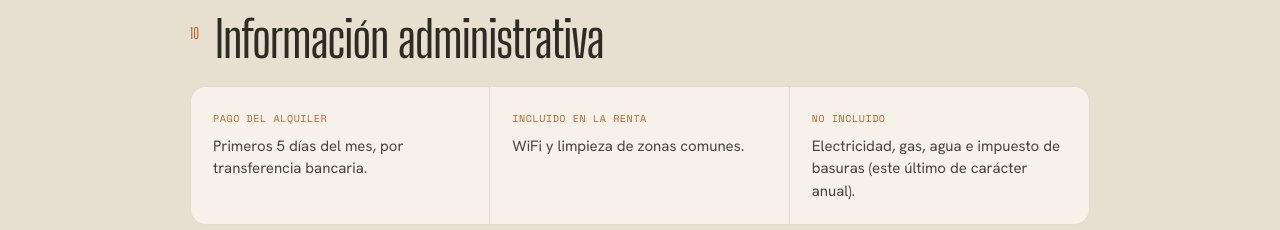
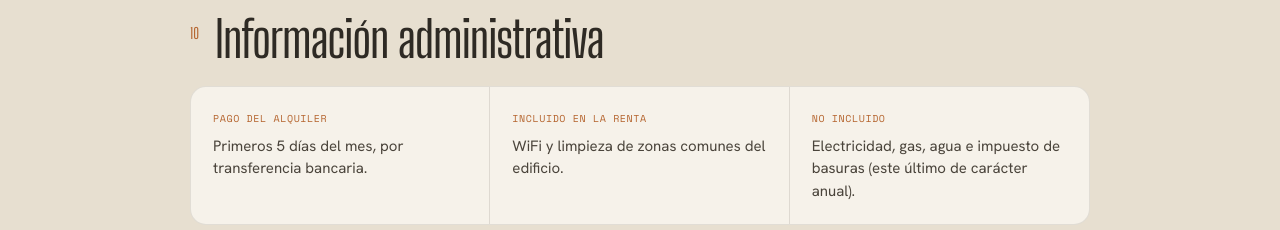
Before and after one commit to juangc/mariaberdiales-rent, a website: page index.html in a window 1280 px wide. Shown: the part 7240-7470 px from the top of the page. Drawn offline with Linux system fonts and the light colour scheme.

Commit message:
Fix limpieza zonas comunes

```diff
--- a/index.html
+++ b/index.html
@@ -342,7 +342,7 @@
         </div>
         <div class="detail-row">
           <div class="detail-label">Incluido en la renta</div>
-          <div class="detail-value">WiFi y limpieza de zonas comunes.</div>
+          <div class="detail-value">WiFi y limpieza de zonas comunes del edificio.</div>
         </div>
         <div class="detail-row">
           <div class="detail-label">No incluido</div>
```
